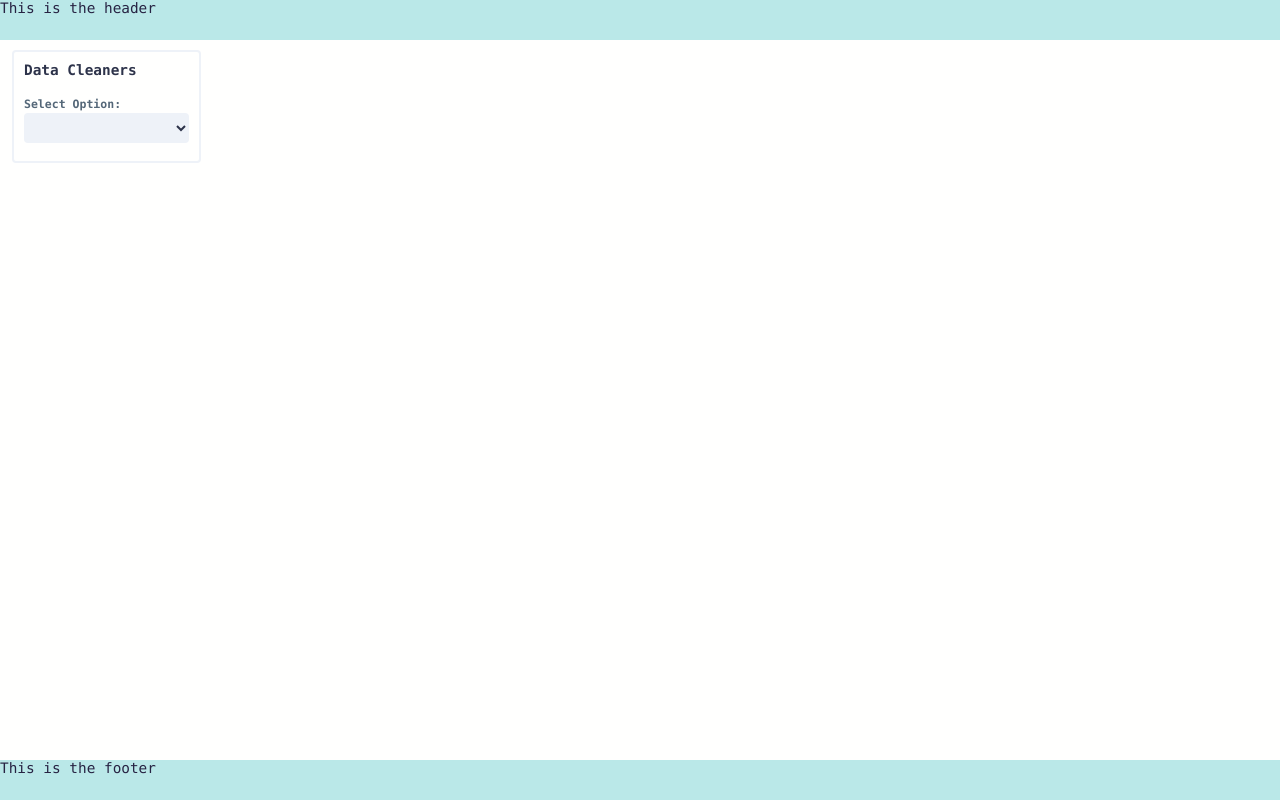
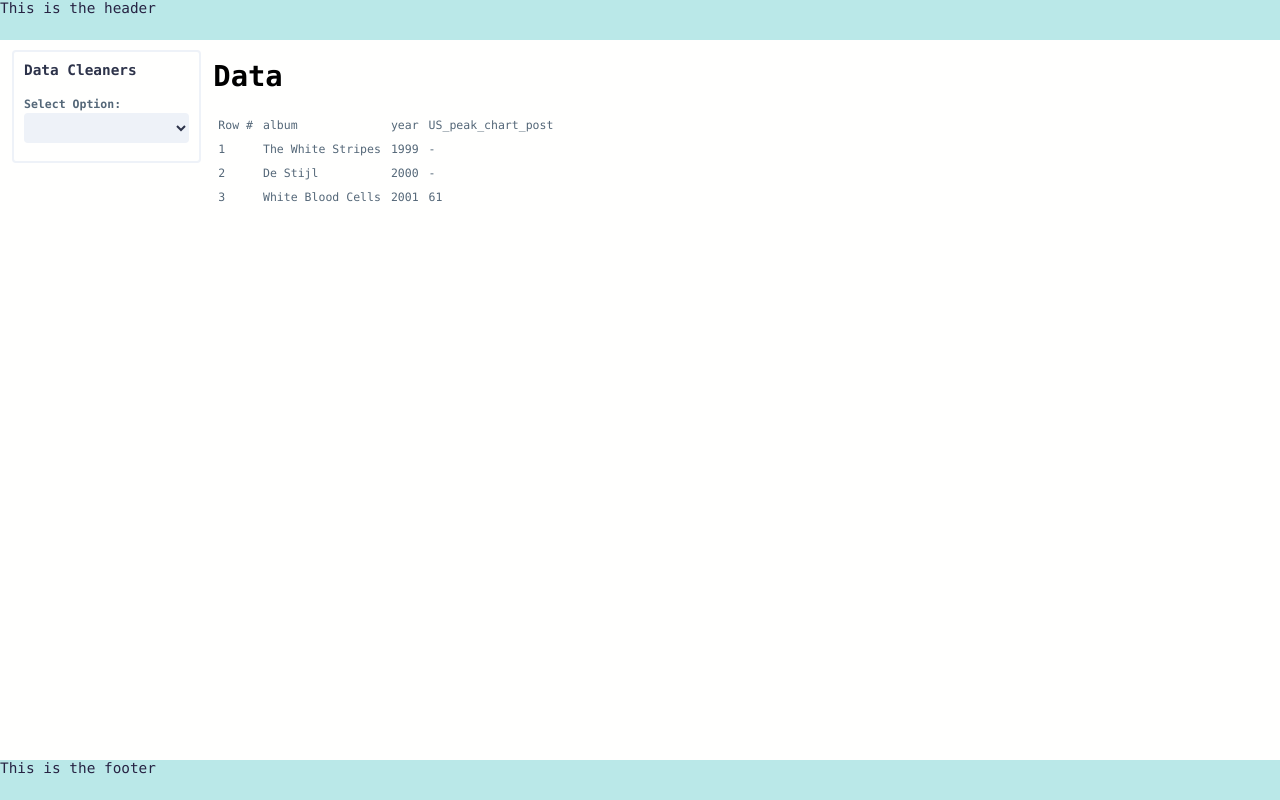
Before and after one commit to Visaal/data-cleaner, a Vue app: page /DataCleaner in a window 1280 px wide. Built offline with nearby package versions, Linux system fonts and the light colour scheme.

Commit message:
add data view

```diff
--- /dev/null
+++ b/src/components/data-view.vue
@@ -0,0 +1,41 @@
+<template>
+  <div>
+    <h1>Data</h1>
+    <table>
+      <thead>
+        <td>Row #</td>
+        <td v-for="field in distinctFieldNames" :key="field.id">{{ field }}</td>
+      </thead>
+      <tbody>
+        <tr v-for="(row, index) in dataRows" :key="row.id">
+          <td>{{ index + 1 }}</td>
+          <td v-for="field in distinctFieldNames" :key="field.id">{{ row[field] }}</td>
+        </tr>
+      </tbody>
+    </table>
+  </div>
+</template>
+
+<script>
+import { mapState, mapActions } from "vuex";
+
+export default {
+  name: "DataView",
+  created() {
+    this.getData();
+  },
+  methods: {
+    // use helper function from vuex to get the actions defined
+    ...mapActions(["getDataSourceData"]),
+    async getData() {
+      await this.getDataSourceData();
+    }
+  },
+  computed: {
+    ...mapState(["dataRows", "distinctFieldNames"]) // can be used as variable and state are both named 'rows'
+  }
+};
+</script>
+
+<style>
+</style>
--- a/src/store/index.js
+++ b/src/store/index.js
@@ -45,6 +45,9 @@ const actions = {
     }
     commit(UPDATE_DATA_ROWS, clonedDataRows);
   },
+  getDataSourceData() {
+    return state.dataRows;
+  },
 };
 
 const getters = {};
--- a/src/views/DataCleaner.vue
+++ b/src/views/DataCleaner.vue
@@ -6,7 +6,9 @@
       <RuleSelector />
     </div>
 
-    <div class="content"></div>
+    <div class="content">
+      <DataView />
+    </div>
 
     <div class="footer">This is the footer</div>
   </div>
@@ -15,11 +17,13 @@
 <script>
 // @ is an alias to /src
 import RuleSelector from "@/components/rule-selector.vue";
+import DataView from "@/components/data-view.vue";
 
 export default {
   name: "DataCleaner",
   components: {
-    RuleSelector
+    RuleSelector,
+    DataView
   }
 };
 </script>
```
